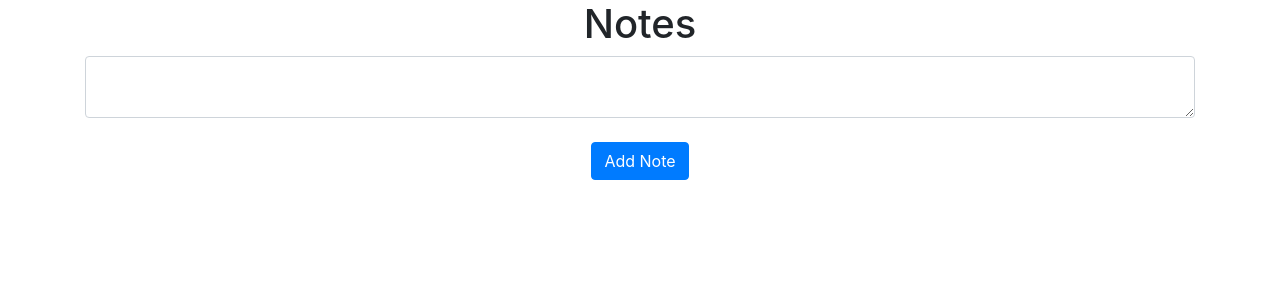
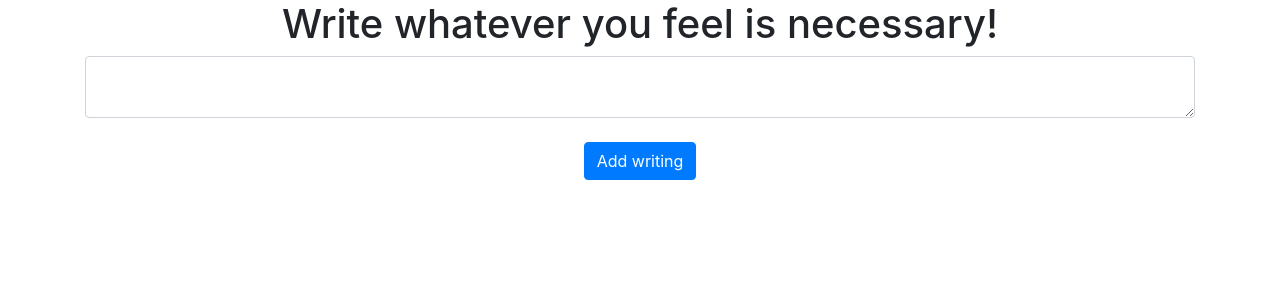
Before and after one commit to Maverick-Shreeve/Web-page-using-flask, a Flask app: page / in a window 1280 px wide. Shown: the part 56-356 px from the top of the page. Run offline with Flask 2, Linux system fonts and the light colour scheme; the visitor is signed in with stand-in values (Sample User, id 1); data comes from the database, SQL or seed files in the repository; data that the repository does not hold is empty; some libraries are stand-ins or nearby versions.

Commit message:
changing words

```diff
--- a/website/templates/home.html
+++ b/website/templates/home.html
@@ -1,6 +1,6 @@
 {% extends "base.html" %} {% block title %}Home{% endblock %} {% block content
     %}
-    <h1 align="center">Notes</h1>
+    <h1 align="center">Write whatever you feel is necessary!</h1>
     <ul class="list-group list-group-flush" id="notes">
       {% for note in user.notes %}
       <li class="list-group-item">
@@ -15,7 +15,7 @@
       <textarea name="note" id="note" class="form-control"></textarea>
       <br />
       <div align="center">
-        <button type="submit" class="btn btn-primary">Add Note</button>
+        <button type="submit" class="btn btn-primary">Add writing</button>
       </div>
     </form>
     {% endblock %}
```
